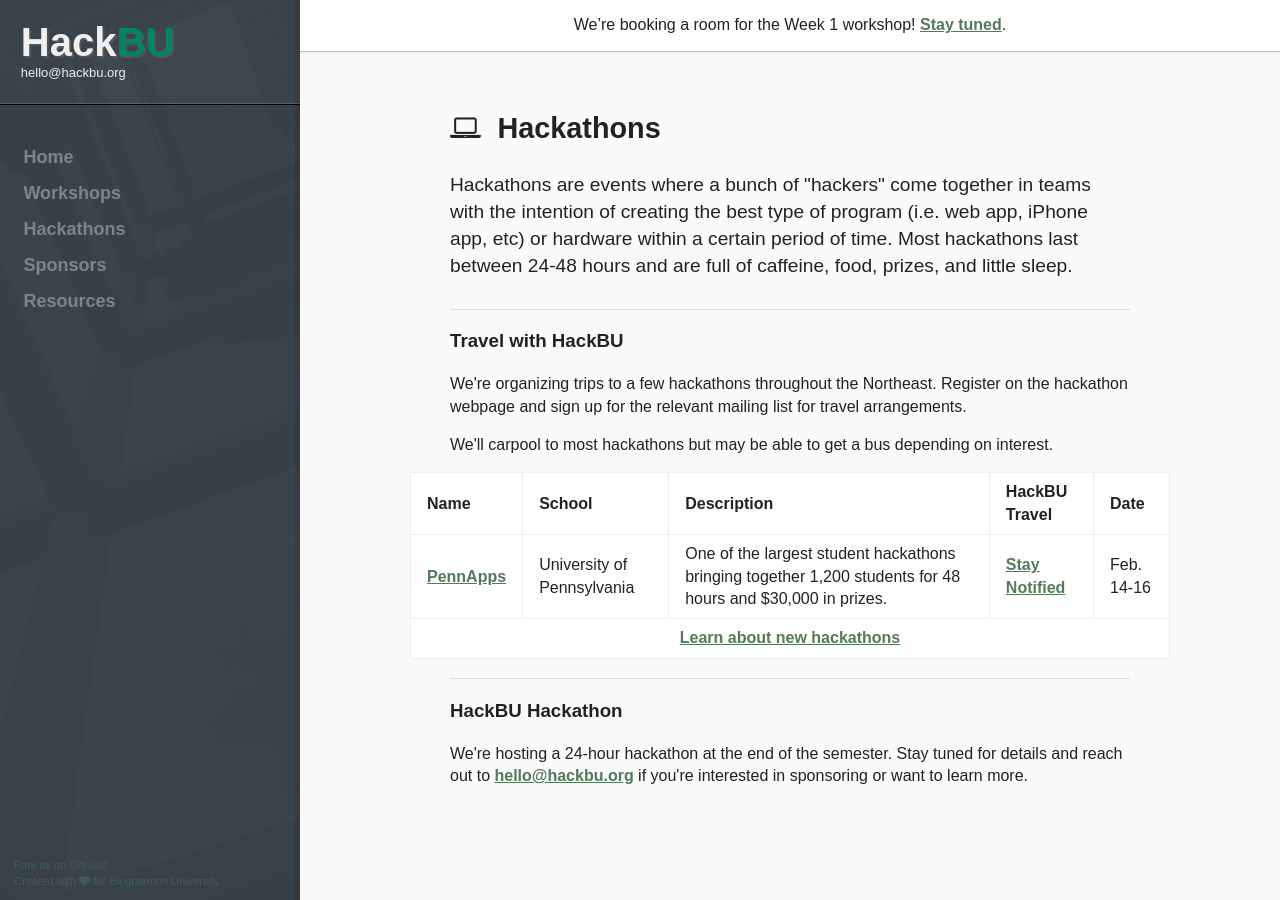
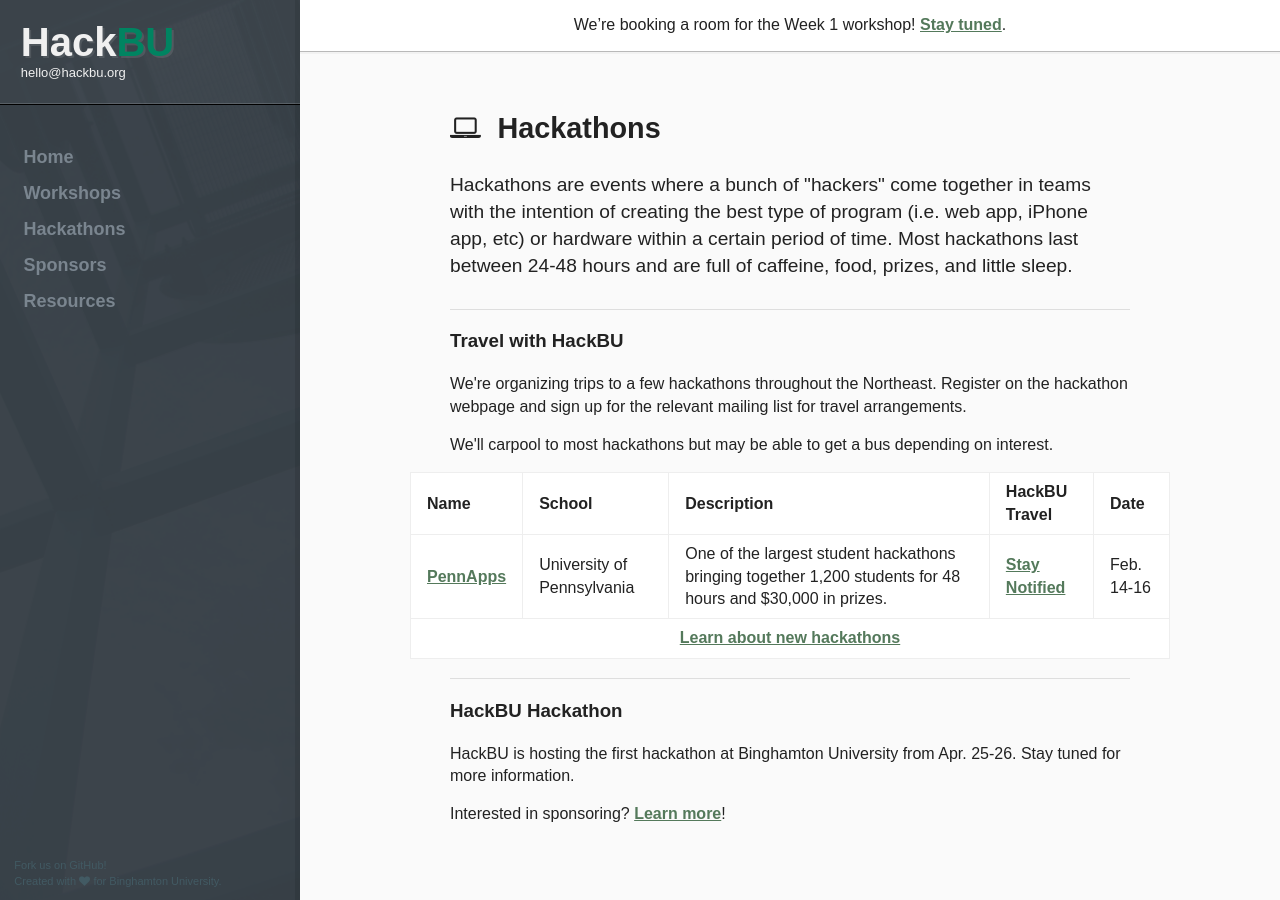
Before and after one commit to hackbinghamton/hackbinghamton.github.io, a Jekyll site: the page built from hackathons/index.html, in a window 1280 px wide. Built offline with Jekyll 4.4.1, drawn with Linux system fonts in a browser that asks for light colours; nearby versions of some CDN libraries; Markdown is read by kramdown in place of the engine named in the settings.

Commit message:
add some more info on the hackathon

```diff
--- a/hackathons/index.html
+++ b/hackathons/index.html
@@ -42,5 +42,7 @@ description: Attend hackathons with HackBU or learn more about the hackathon at
 
 <div class="article">
 	<h3>HackBU Hackathon</h3>
-	<p>We're hosting a 24-hour hackathon at the end of the semester. Stay tuned for details and reach out to <a href="mailto:hello@hackbu.org">hello@hackbu.org</a> if you're interested in sponsoring or want to learn more.</p>
+	<p>HackBU is hosting the first hackathon at Binghamton University from Apr. 25-26. Stay tuned for more information.</p>
+
+	<p>Interested in sponsoring? <a href="/sponsors/">Learn more</a>!
 </div>
```
